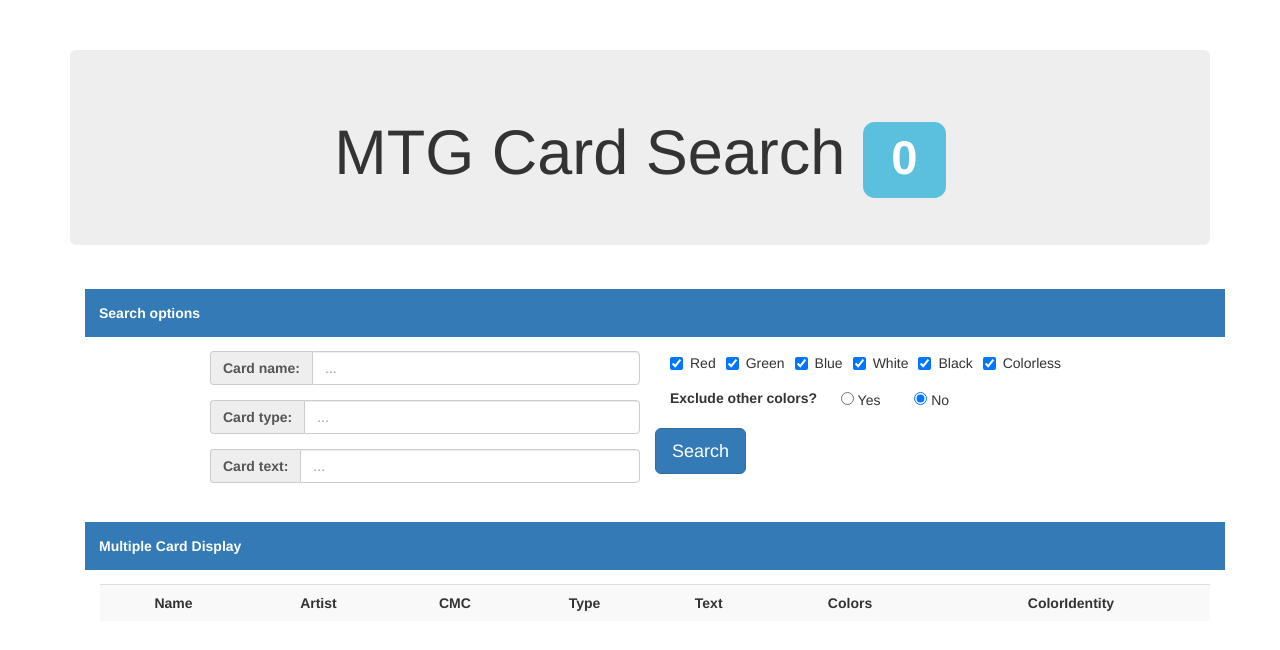
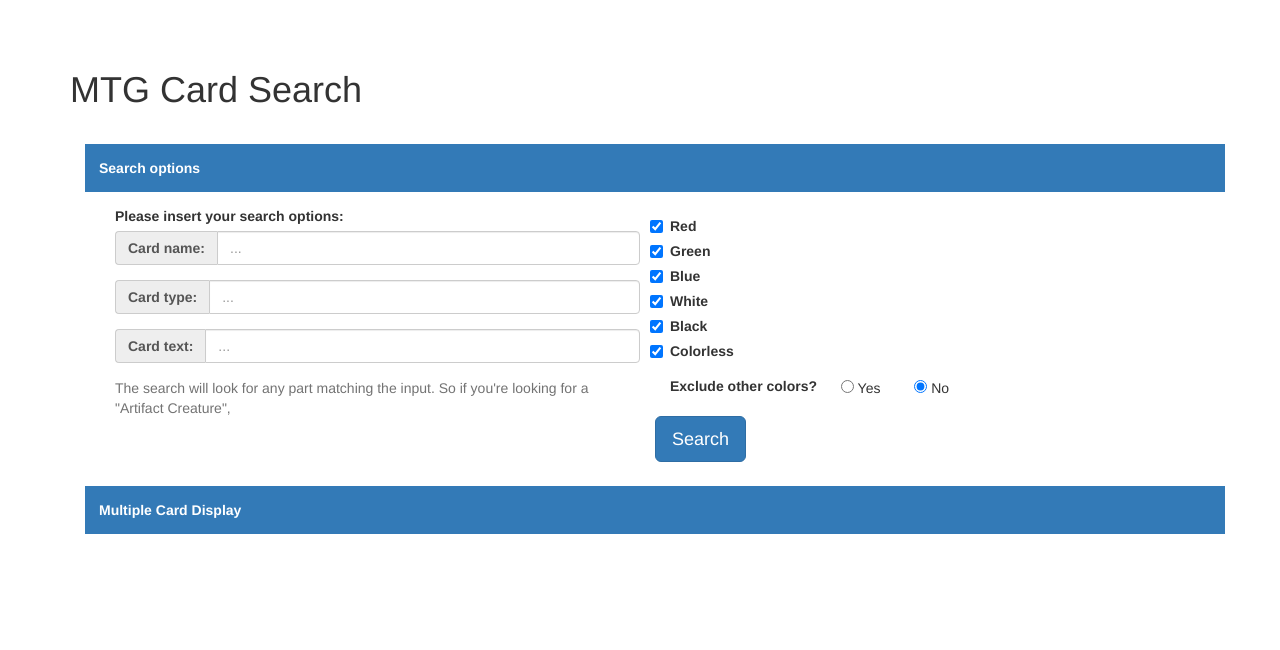
Before and after one commit to bisforboman/mtgcardsearch, a website: page public/index.html in a window 1280 px wide. Drawn offline with nearby package versions, Linux system fonts and the light colour scheme.

Commit message:
Mainly cosmetic changes

```diff
--- a/public/index.html
+++ b/public/index.html
@@ -19,7 +19,7 @@
 		.cardDiv				{ background-size: cover; width: 223px; height: 311px; margin: 10px; padding: 0px; display: inline-block; clear: both;}
 		.singleCardDisplayArea 	{ margin: 1em 0 0 0; }
 		.cardTitle				{ font-weight: bold; }
-		.pageHeader				{ padding: 1em; margin: 1em 0; background-color: #337ab7; color: white; font-weight: bold;}
+		.pageHeader				{ padding: 1em; margin: 1em 0; background-color: #337ab7; color: white;}
 	</style>
 
 	<!-- SPELLS -->
@@ -33,20 +33,22 @@
 <body ng-controller="mainController">
 	<div class="container">
 
-		<div class="jumbotron text-center">
-			<h1>MTG Card Search <span class="label label-info">{{ cards.length }}</span></h1>
+		<div class="col-sm-12 row">
+			<h1>MTG Card Search</h1>
 		</div>
 
 
 		<div class="container">
-			<div class="col-sm-12 row pageHeader">
-				Search options
+			<div class="col-sm-12 row pageHeader" ng-click="toggleSearchOptions()">
+					<strong>Search options</strong>
 			</div>
 
 		<form>
-			<div class="col-sm-10 col-sm-offset-1">
+			<!-- Search options -->
+			<div class="col-sm-12 animate-hide" ng-hide="hideSearchOptions">
 				<div class="col-sm-6">
 					<!-- Text insertion -->
+					<label> Please insert your search options: </label>
 					<div class="form-group input-group">
 						<span class="input-group-addon"><strong>Card name:</strong></span>
 						<input type="text" class="form-control" placeholder="..." ng-model="formData.cName">
@@ -59,12 +61,13 @@
 						<span class="input-group-addon"><strong>Card text:</strong></span>
 						<input type="text" class="form-control" placeholder="..." ng-model="formData.cText">
 					</div>
+					<p class="help-block">The search will look for any part matching the input. So if you're looking for a "Artifact Creature", </p>
 				</div>
 				<div class="col-sm-6">
 					<!-- Chosing colors -->
 					<div class="form-group">
 						<label
-							class="checkbox-inline"
+							class="checkbox"
 							ng-repeat="color in cardOptions.colors">
 							<input
 								type="checkbox"
@@ -96,7 +99,7 @@
 						</label>
 					</div>
 				</div>
-				<div class="row">
+				<div class="row col-sm-6">
 					<button type="submit" class="btn btn-primary btn-lg" ng-click="findCards()">Search</button>
 				</div>
 				</form>
@@ -106,10 +109,29 @@
 			</div>
 		</div>
 
-		<div id="singleDiplayArea" ng-show="!showMultipleCards" class="container">
+
+		<!-- Card showing area -->
+		<div class="container">
 			<div class="col-sm-12 row pageHeader">
-				Single Card Display
+				<!-- Create link that when clicks show multipleCardsDisplay -->
+				<span>
+					<strong>Multiple Card Display </strong>
+				</span>
+				<span ng-show="showCardFoundText">
+					<span class="label label-info">{{ cards.length }}</span>
+				</span>
+				<span ng-show="!showMultipleCards">
+					<strong> &raquo; Single Card Display </strong>
+				</span>
 			</div>
+
+			<div id="singleDiplayArea" ng-show="!showMultipleCards">
+			<div class="col-sm-12">
+				<span ng-click="toggleShowMultipleCards()" style="cursor: pointer;">
+					<p class="text-muted">&laquo; Press here to return to the former view.</p>
+				</span>
+			</div>
+
 				<div class="col-sm-5 text-center">
 					<div
 						class="cardDiv"
@@ -126,11 +148,9 @@
 				</div>
 			</div>
 
-		<div id="multipleDisplayArea" ng-show="showMultipleCards" class="container">
-			<div class="col-sm-12 row pageHeader">
-				Multiple Card Display
-			</div>
-			<div class="text-center">
+			<div id="multipleDisplayArea" ng-show="showMultipleCards">
+
+				<div>
 					<div
 						class="cardDiv"
 						ng-repeat="c in cards"
@@ -140,7 +160,7 @@
 							">
 					</div>
 				</div>
-
+				<!-- a table showing stats of the cards found.
 				<div class="col-sm-12 text-center">
 
 					<table class="table table-striped">
@@ -164,6 +184,9 @@
 						</tr>
 					</table>
 				</div>
+				-->
+
+			</div>
 
 		</div>
 
--- a/public/js/controllers/main.js
+++ b/public/js/controllers/main.js
@@ -4,6 +4,8 @@
 	.controller('mainController', ['$scope','$http','Cards',function($scope, $http, Cards, colorFilter) {
 		$scope.formData = {};
 		$scope.loading = false;
+		$scope.showCardFoundText = false;
+		$scope.hideSearchOptions = false;
 		$scope.showMultipleCards = true;
 		$scope.cards = [];
 		$scope.singleCard = {};
@@ -49,6 +51,17 @@
 			});
 		}, true);
 
+		/* Options for showing and hiding search options. */
+
+		$scope.toggleSearchOptions = function() {
+			$scope.hideSearchOptions = !$scope.hideSearchOptions;
+		};
+
+		// misguiding name, not toggling.
+		$scope.toggleShowMultipleCards = function() {
+			$scope.showMultipleCards = true;
+		};
+
 		/* Call this function to search for cards matching the parameters. */
 		$scope.findCards = function() {
 			if ($scope.formData.cText ||
@@ -56,6 +69,7 @@
 				$scope.formData.cName) {
 					$scope.showMultipleCards = true;
 					$scope.loading = true;
+					$scope.showCardFoundText = false;
 
 					var config_json = {
 						cardText: $scope.formData.cText,
@@ -69,6 +83,7 @@
 					Cards.searchForCards(config_json)
 						.success(function(data) {
 							$scope.loading = false;
+							$scope.showCardFoundText = true;
 							//$scope.formData = {}
 							$scope.cards = [];
 							for(var key in data) {
```
Lines whose indentation alone changed are shown as unchanged.
